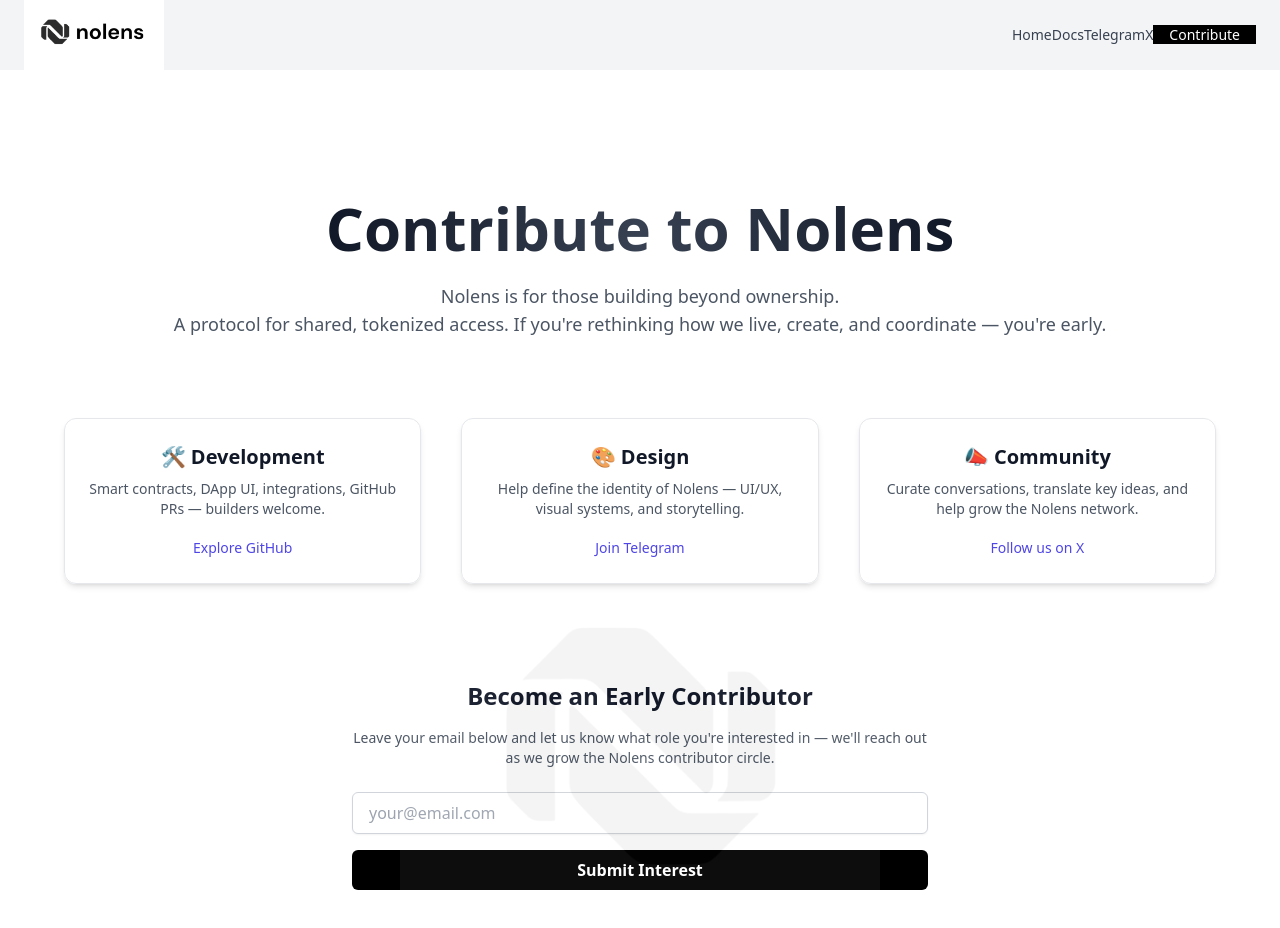
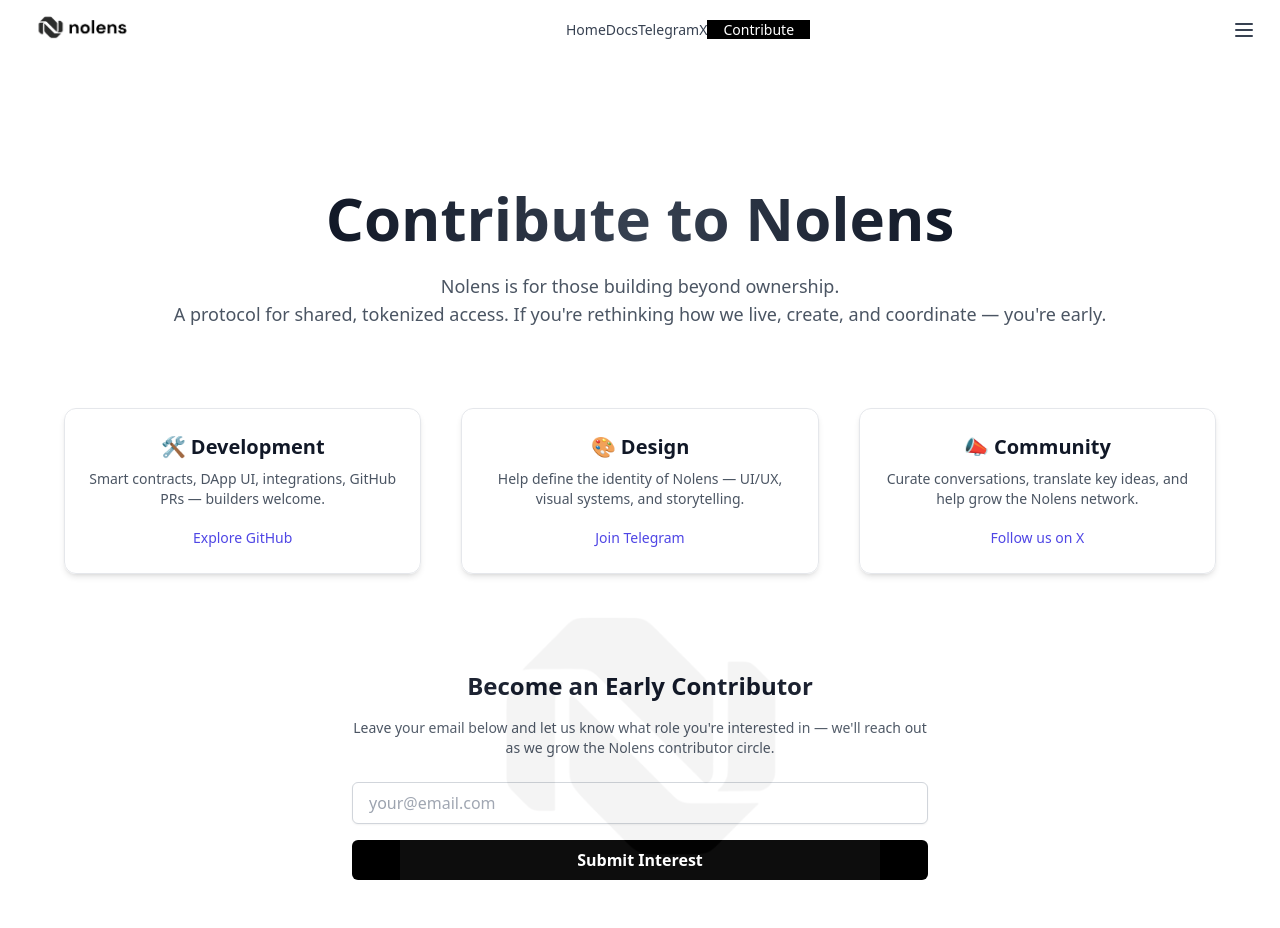
Before and after one commit to nolensprotocol/nolens, a Next.js app: page /contribute in a window 1280 px wide. Shown: the top 928 px of the page. Built offline with nearby package versions, Linux system fonts and the light colour scheme; what wagmi would draw is missing.

Commit message:
Update Navbar.js

```diff
--- a/components/Navbar.js
+++ b/components/Navbar.js
@@ -1,60 +1,66 @@
 // components/Navbar.js
-import Link from 'next/link';
-import Image from 'next/image';
-import { useTheme } from 'next-themes';
-import { useEffect, useState } from 'react';
+import Image from "next/image";
+import Link from "next/link";
+import { useTheme } from "next-themes";
+import { useEffect, useState } from "react";
+import { Menu, X } from "lucide-react";
 
 export default function Navbar() {
-  const { theme, setTheme } = useTheme();
+  const { theme } = useTheme();
   const [mounted, setMounted] = useState(false);
+  const [isOpen, setIsOpen] = useState(false);
 
   useEffect(() => setMounted(true), []);
+  if (!mounted) return null;
+
+  const logoSrc = theme === "dark" ? "/nolens.png" : "/nolens_original.png";
 
   return (
-    <header className="fixed top-0 left-0 right-0 z-50 bg-white/80 dark:bg-black/80 backdrop-blur-md shadow-sm py-4 px-6 sm:px-10">
-      <div className="max-w-7xl mx-auto flex items-center justify-between">
-        <Link href="/">
-          <div className="flex items-center space-x-2">
-            <Image
-              src={theme === 'dark' ? "/nolens.png" : "/nolens_original.png"}
-              alt="Nolens logo"
-              width={140}
-              height={40}
-              priority
-            />
-          </div>
+    <header className="w-full bg-white dark:bg-black px-6 py-4 shadow-sm">
+      <nav className="max-w-7xl mx-auto flex items-center justify-between">
+        <Link href="/" className="flex items-center space-x-2">
+          <Image src={logoSrc} alt="Nolens logo" width={120} height={32} priority />
         </Link>
 
-        <nav className="hidden md:flex items-center space-x-10 text-sm font-medium text-gray-700 dark:text-gray-200">
-          <Link href="/">
-            <span className="hover:text-black dark:hover:text-white transition">Home</span>
+        {/* Desktop Menu */}
+        <div className="hidden md:flex items-center space-x-10 text-sm font-medium text-gray-700 dark:text-gray-200">
+          <Link href="/">Home</Link>
+          <Link href="/docs">Docs</Link>
+          <a href="https://t.me/nolensprotocol" target="_blank" rel="noopener noreferrer">Telegram</a>
+          <a href="https://x.com/nolensprotocol" target="_blank" rel="noopener noreferrer">X</a>
+          <Link
+            href="/contribute"
+            className="bg-black text-white dark:bg-white dark:text-black px-4 py-1.5 rounded-full hover:opacity-80 transition"
+          >
+            Contribute
           </Link>
-          <Link href="/docs">
-            <span className="hover:text-black dark:hover:text-white transition">Docs</span>
+        </div>
+
+        {/* Mobile Menu Button */}
+        <button
+          onClick={() => setIsOpen(!isOpen)}
+          className="md:hidden text-gray-700 dark:text-gray-200"
+        >
+          {isOpen ? <X size={24} /> : <Menu size={24} />}
+        </button>
+      </nav>
+
+      {/* Mobile Dropdown Menu */}
+      {isOpen && (
+        <div className="md:hidden mt-4 space-y-4 text-sm font-medium text-gray-700 dark:text-gray-200 px-2">
+          <Link href="/" onClick={() => setIsOpen(false)}>Home</Link>
+          <Link href="/docs" onClick={() => setIsOpen(false)}>Docs</Link>
+          <a href="https://t.me/nolensprotocol" target="_blank" rel="noopener noreferrer">Telegram</a>
+          <a href="https://x.com/nolensprotocol" target="_blank" rel="noopener noreferrer">X</a>
+          <Link
+            href="/contribute"
+            onClick={() => setIsOpen(false)}
+            className="block bg-black text-white dark:bg-white dark:text-black px-4 py-2 rounded-full hover:opacity-80 transition"
+          >
+            Contribute
           </Link>
-          <a
-            href="https://t.me/nolensprotocol"
-            target="_blank"
-            rel="noopener noreferrer"
-            className="hover:text-black dark:hover:text-white transition"
-          >
-            Telegram
-          </a>
-          <a
-            href="https://x.com/nolensprotocol"
-            target="_blank"
-            rel="noopener noreferrer"
-            className="hover:text-black dark:hover:text-white transition"
-          >
-            X
-          </a>
-          <Link href="/contribute">
-            <span className="bg-black text-white px-4 py-1.5 rounded-full hover:bg-gray-800 dark:bg-white dark:text-black dark:hover:bg-gray-100 transition">
-              Contribute
-            </span>
-          </Link>
-        </nav>
-      </div>
+        </div>
+      )}
     </header>
   );
 }
```
